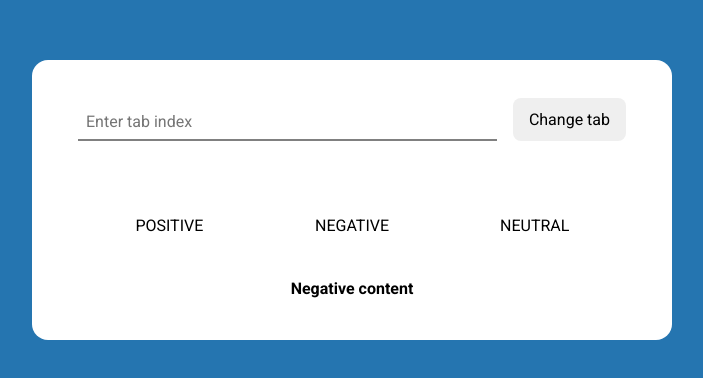
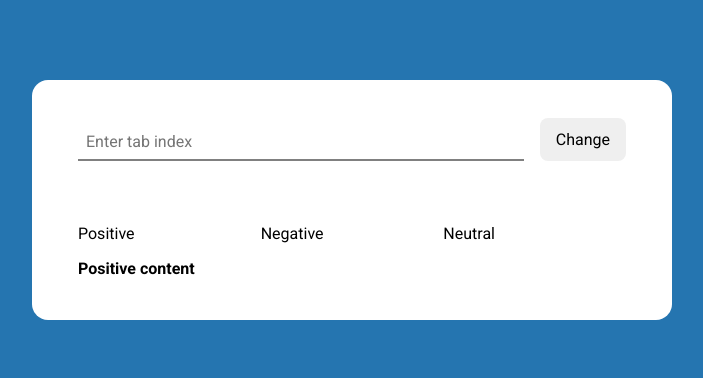
Before and after one commit to dwhenson/frontloops-challenges, a website: page elements/loop-1/step-2/index.html in a window 1280 px wide. Shown: the part 200-578 px from the top of the page, without its empty margins (288-991 px from the left). Drawn offline with Linux system fonts and the light colour scheme.

Commit message:
✨IMPROVE: Replace buttons with links in tabs

```diff
--- a/elements/loop-1/step-2/index.html
+++ b/elements/loop-1/step-2/index.html
@@ -20,42 +20,44 @@
 				<label>
 					<input id="tab-index" placeholder="Enter tab index" />
 				</label>
-				<button class="change">Change tab</button>
+				<button class="change">Change</button>
 			</fieldset>
-			<fieldset class="tabby">
+
+			<fieldset id="tabby">
 				<ul class="tabs" role="tablist">
-					<li class="tab" role="presentation">
-						<button id="tab-positive" role="tab">Positive</button>
+					<li role="presentation">
+						<a id="tab-positive" data-tab="positive" role="tab">Positive</a>
 					</li>
-					<li class="tab" role="presentation">
-						<button id="tab-negative" role="tab">Negative</button>
+					<li role="presentation">
+						<a id="tab-negative" data-tab="negative" role="tab">Negative</a>
 					</li>
-					<li class="tab" role="presentation">
-						<button id="tab-neutral" role="tab">Neutral</button>
+					<li role="presentation">
+						<a id="tab-neutral" data-tab="neutral" role="tab">Neutral</a>
 					</li>
 				</ul>
-				<section class="contents">
+
+				<section id="contents">
 					<section
 						id="content-positive"
-						class="content"
+						data-content="positive"
 						role="tabpanel"
 						aria-labelledby="tab-positive"
-						hidden
+						aria-selected="true"
 					>
 						<p>Positive content</p>
 					</section>
 					<section
 						id="content-negative"
-						class="content"
+						data-content="negative"
 						role="tabpanel"
 						aria-labelledby="tab-negative"
-						aria-selected="true"
+						hidden
 					>
 						<p>Negative content</p>
 					</section>
 					<section
 						id="content-neutral"
-						class="content"
+						data-content="neutral"
 						role="tabpanel"
 						aria-labelledby="tab-neutral"
 						hidden
```
